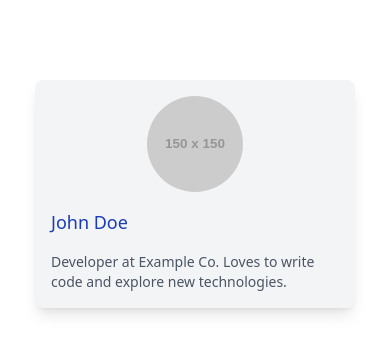
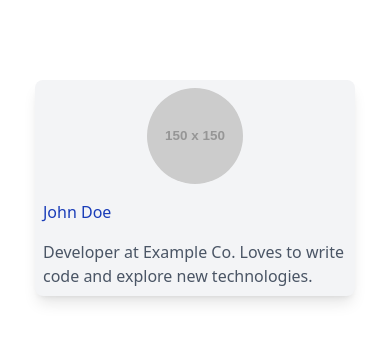
Before and after one commit to Daniel-418/alx-fe-reactjs, a React (Vite) app in the folder tailwind-react-integration/: page / in a window 390 px wide. Shown: the top 354 px of the page. Built offline with nearby package versions, Linux system fonts and the light colour scheme.

Commit message:
finished task

```diff
--- a/tailwind-react-integration/src/components/UserProfile.jsx
+++ b/tailwind-react-integration/src/components/UserProfile.jsx
@@ -1,9 +1,9 @@
 function UserProfile() {
   return (
-    <div className="user-profile bg-gray-100 md:p-8 p-4 max-w-sm mx-auto my-20 rounded-lg shadow-lg md:max-w-sm max-w-xs">
+    <div className="user-profile bg-gray-100 p-2 md:p-8 sm:p-4 max-w-sm mx-auto my-20 rounded-lg shadow-lg md:max-w-sm max-w-xs">
       <img className="rounded-full md:w-36 md:h-36 w-24 h-24 mx-auto" src="https://placehold.co/150" alt="User" />
-      <h1 className="md:text-xl text-lg text-blue-800 my-4">John Doe</h1>
-      <p className="md:text-base text-sm text-gray-600 text-base">Developer at Example Co. Loves to write code and explore new technologies.</p>
+      <h1 className="md:text-xl sm:text-lg text-blue-800 my-4">John Doe</h1>
+      <p className="md:text-base sm:text-sm text-gray-600 text-base">Developer at Example Co. Loves to write code and explore new technologies.</p>
     </div>
   );
 }
```
